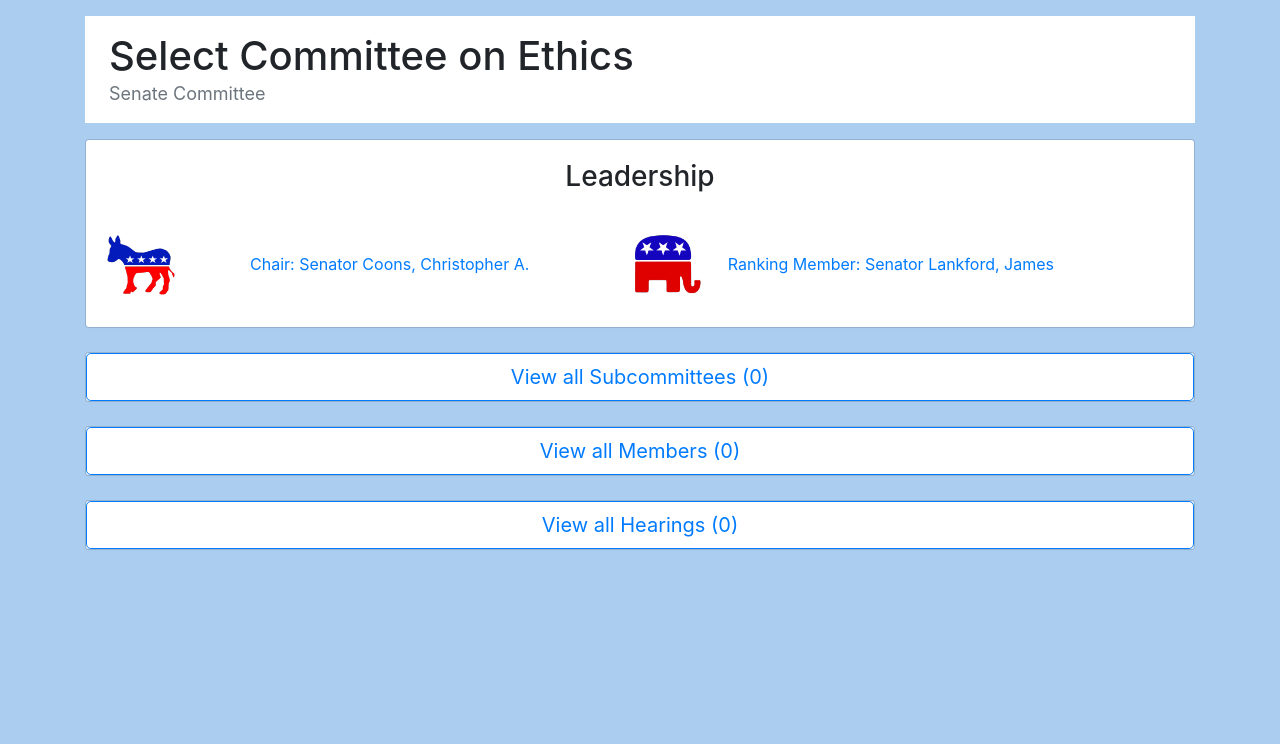
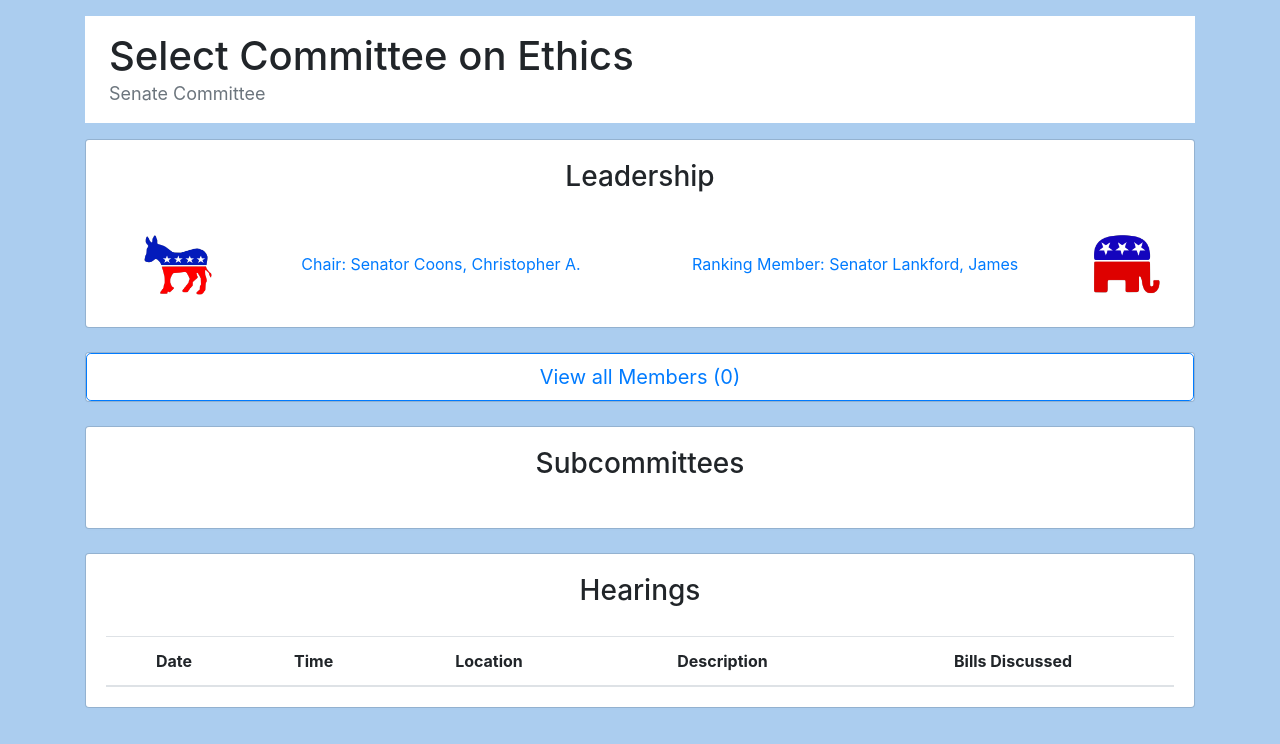
Before and after one commit to alinamawji/CongressCentral, a Flask app: page /committee/SLET in a window 1280 px wide. Shown: the part 56-800 px from the top of the page. Run offline with Flask 2, Linux system fonts and the light colour scheme; data comes from the database, SQL or seed files in the repository; data that the repository does not hold is empty; parts of the project's set-up code (start-up, migrations or seed data) failed here and were passed over; some libraries are stand-ins or nearby versions.

Commit message:
small tweaks to individual committees

```diff
--- a/templates/individual_committee.html
+++ b/templates/individual_committee.html
@@ -59,7 +59,7 @@
   <div class="card mb-4">
     <div class="card-body">
       <h3 class="card-title text-center pb-3">Leadership</h3>
-      <table class="table user-view-table m-0">
+      <table class="table user-view-table m-0 text-center">
         <tbody>
           <tr>
             {% set member_id = i.chair_id %}
@@ -81,10 +81,10 @@
             {% for j in member %}
               {% if j.id == member_id %}
 
-            <td><img src="{{ url_for('static',filename='images/democratic.png') if j.party == 'D' else url_for('static',filename='images/republican.png')}}" width="70" height="61" class="img-flag"/></td>
             <td class="align-middle">
               <a href="{{ url_for('individual_member', member_id=j.id) }}">Ranking Member: Senator {{j.lname}}{{ ' '~j.namesuffix if j.namesuffix is not none else ''}}, {{j.fname}} {{ j.mname if j.mname is not none else '' }}</a>
             </td>
+            <td><img src="{{ url_for('static',filename='images/democratic.png') if j.party == 'D' else url_for('static',filename='images/republican.png')}}" width="70" height="61" class="img-flag"/></td>
               {% endif %}
 
             {% else %}
@@ -94,39 +94,6 @@
           </tr>
         </tbody>
       </table>
-    </div>
-  </div>
-
-  <div class="card mb-4">
-    <button class="btn btn-outline-primary btn-lg" type="button" data-bs-toggle="collapse" data-bs-target="#collapseSubs" aria-expanded="false" aria-controls="collapseSubs">
-    View all Subcommittees
-    {% set count = namespace(value=0) %}
-    {% for j in subcommittees %}
-      {% if j.committee_id == id %}
-        {% set count.value = count.value + 1 %}
-      {% endif %}
-    {% endfor %}
-    ({{ count.value }})
-    </button>
-    <div class="collapse" id="collapseSubs">
-      <div class="card-body">
-        <div class="table-responsive">
-          <table class="table card-table m-0">
-            <thead>
-              <th class="h5">Subcommittees</th>
-            </thead>
-            <tbody>
-              {% for j in subcommittees %}
-                {% if j.committee_id == id %}
-                  <tr>
-                    <td>{{j.name}}</td>
-                  </tr>
-                {% endif %}
-              {% endfor %}
-            </tbody>
-          </table>
-        </div>
-      </div>
     </div>
   </div>
 
@@ -143,11 +110,9 @@
     </button>
     <div class="collapse" id="collapseMems">
       <div class="card-body">
+        <h3 class="card-title text-center pb-3">Members</h3>
         <div class="table-responsive">
           <table class="table card-table m-0">
-            <thead>
-              <th class="h5">Members</th>
-            </thead>
             <tbody>
               {% for j in are_part_of %}
                 {% if j.committee_id == id %}
@@ -170,19 +135,28 @@
   </div>
 
   <div class="card mb-4">
-    <button class="btn btn-outline-primary btn-lg" type="button" data-bs-toggle="collapse" data-bs-target="#collapseHear" aria-expanded="false" aria-controls="collapseHear">
-    View all Hearings
-    {% set count = namespace(value=0) %}
-    {% for j in hearing %}
-      {% if j.committee_id == id %}
-        {% set count.value = count.value + 1 %}
-      {% endif %}
-    {% endfor %}
-    ({{ count.value }})
-    </button>
-    <div class="collapse" id="collapseHear">
-      <div class="card-body">
-        <div class="table-responsive">
+    <div class="card-body">
+      <h3 class="card-title text-center pb-3">Subcommittees</h3>
+      <div class="table-responsive">
+        <table class="table card-table m-0">
+          <tbody>
+            {% for j in subcommittees %}
+              {% if j.committee_id == id %}
+                <tr>
+                  <td>{{j.name}}</td>
+                </tr>
+              {% endif %}
+            {% endfor %}
+          </tbody>
+        </table>
+      </div>
+    </div>
+  </div>
+
+  <div class="card mb-4">
+    <div class="card-body">
+      <h3 class="card-title text-center pb-3">Hearings</h3>
+      <div class="table-responsive">
           <table class="table card-table m-0 text-center">
           <thead>
             <th>
@@ -231,7 +205,6 @@
             {% endfor %}
           </tbody>
         </table>
-        </div>
       </div>
     </div>
   </div>
```
